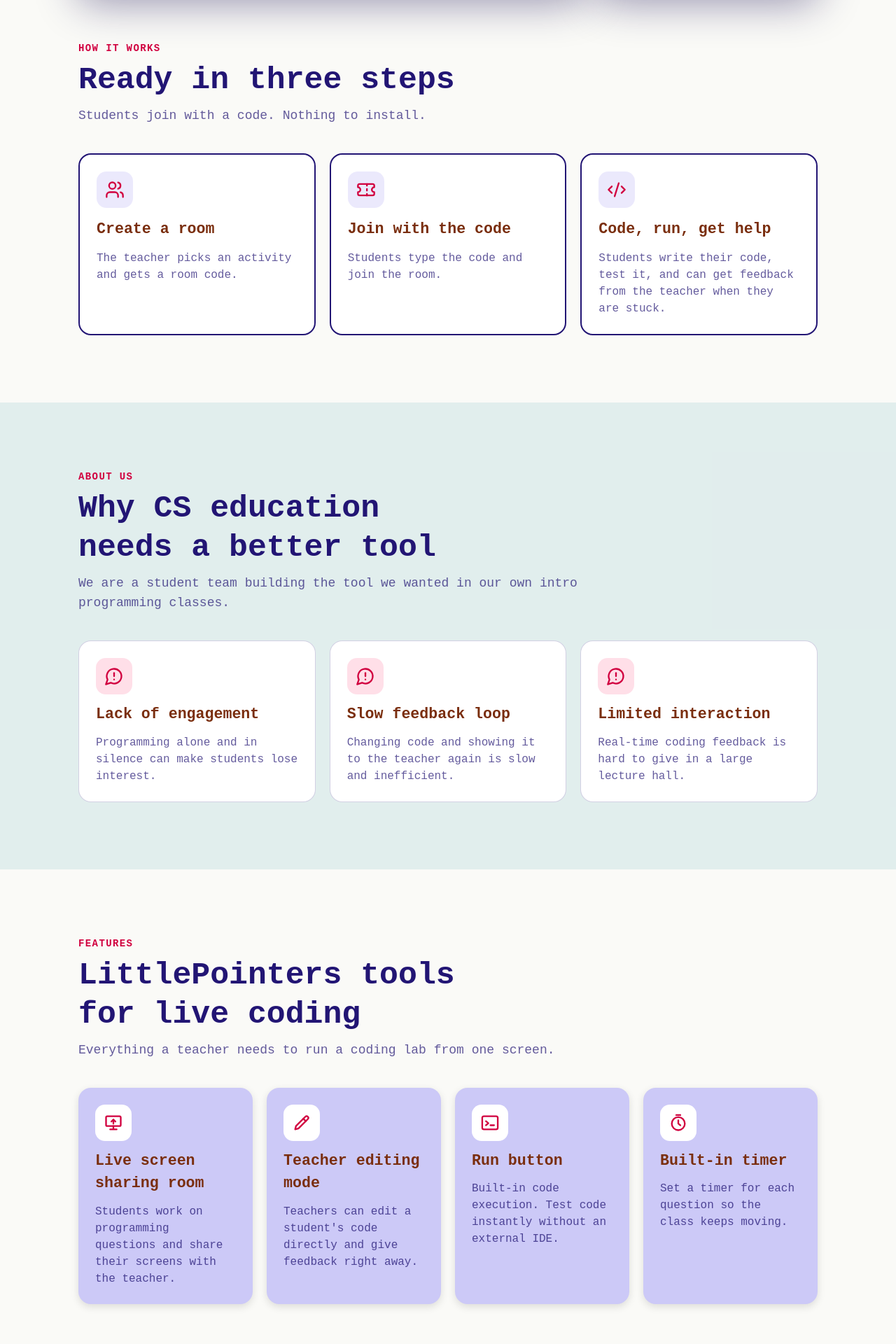
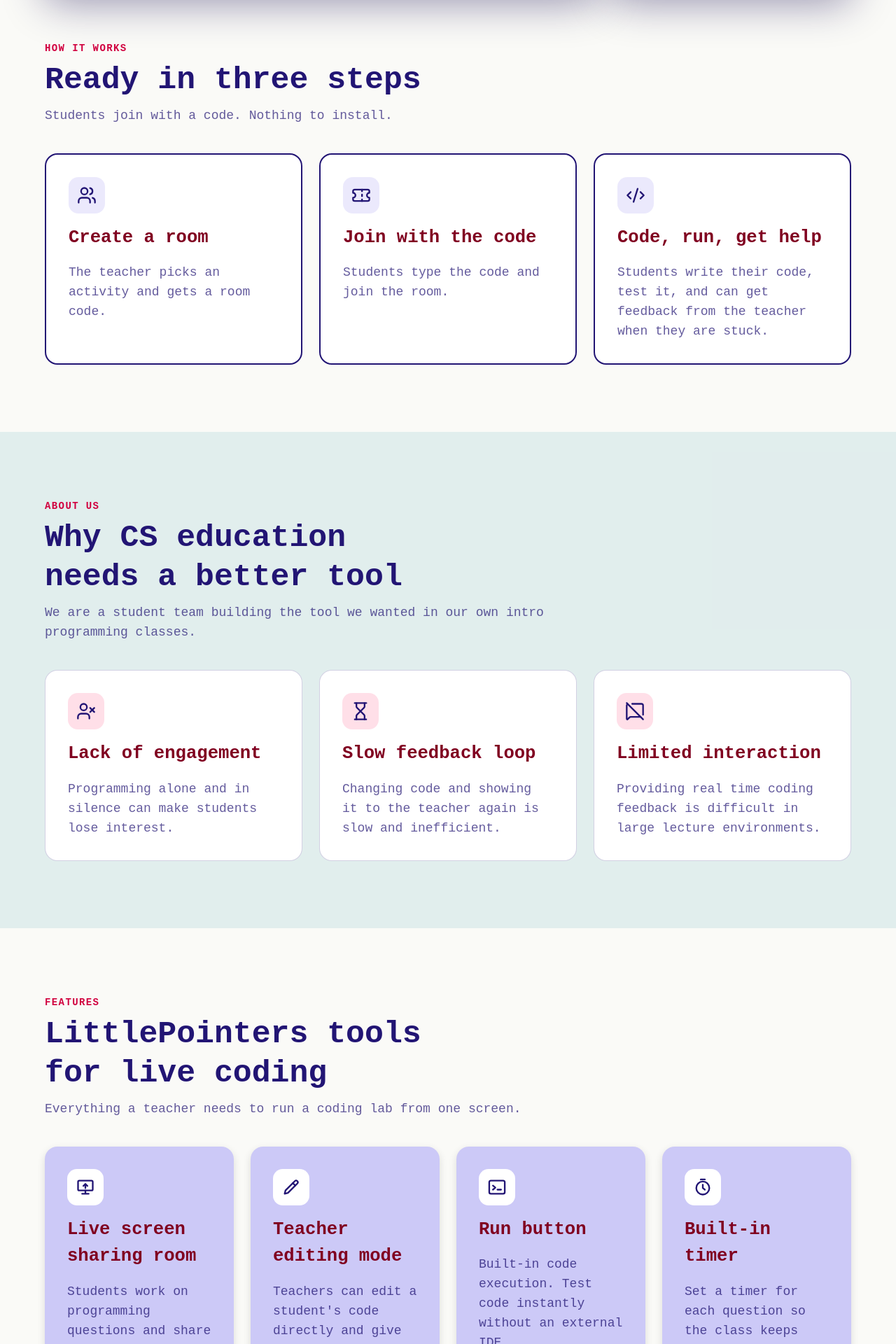
Before and after one commit to nnechi/CS-472, a React (Vite) app in the folder client/: page / in a window 1280 px wide. Shown: the part 880-2800 px from the top of the page at 70% size. Built offline with nearby package versions, Linux system fonts and the light colour scheme; no server answers; a web font is replaced by a local one.

Commit message:
Update homepage styling, footer links, and navbar size (#59)

```diff
--- a/client/src/components/NavLinks.tsx
+++ b/client/src/components/NavLinks.tsx
@@ -13,7 +13,7 @@ const menuItemClass = ({isActive}:{isActive:boolean}) =>
 export default function NavLinks({ onLinkClick, menuItem = false }: NavLinksProp) {
     const getLinkClass = ({isActive}:{isActive:boolean}) =>
         // Same white highlight as the dashboard menu: white when current, light gray on hover.
-        `rounded-lg px-3 py-2 text-base md:text-lg text-brand hover:bg-white/60 ${isActive
+        `rounded-lg px-3 py-2 text-lg md:text-xl text-brand hover:bg-white/60 ${isActive
             ? "bg-white font-semibold"
             : "font-normal"}`;
 
--- a/client/src/components/SignInLinks.tsx
+++ b/client/src/components/SignInLinks.tsx
@@ -7,14 +7,14 @@ export default function getSignInLinks({ menuItem = false }: { menuItem?: boolea
             <>
                 <Link
                     to="/login"
-                    className={menuItem ? menuClass : "text-brand/70 hover:text-brand transition-colors md:rounded-lg md:border md:border-brand md:bg-white md:px-4 md:py-2 text-base md:text-lg font-normal md:text-brand md:hover:bg-white/70"}
+                    className={menuItem ? menuClass : "text-brand/70 hover:text-brand transition-colors md:rounded-lg md:border md:border-brand md:bg-white md:px-4 md:py-2 text-lg md:text-xl font-normal md:text-brand md:hover:bg-white/70"}
                 >
                     Sign In
                 </Link>
 
                 <Link
                     to="/signup"
-                    className={menuItem ? menuClass : "text-brand/70 hover:text-brand transition-colors md:rounded-lg md:border md:border-brand md:bg-brand md:px-4 md:py-2 text-base md:text-lg font-normal md:text-white md:hover:bg-white/70 md:hover:text-brand"}
+                    className={menuItem ? menuClass : "text-brand/70 hover:text-brand transition-colors md:rounded-lg md:border md:border-brand md:bg-brand md:px-4 md:py-2 text-lg md:text-xl font-normal md:text-white md:hover:bg-white/70 md:hover:text-brand"}
                 >
                     Sign Up
                 </Link>
--- a/client/src/pages/Home.tsx
+++ b/client/src/pages/Home.tsx
@@ -7,7 +7,7 @@
 // The footer is in components/Footer.tsx.
 import { FormEvent, ReactNode, useEffect, useState } from "react"
 import { useLocation, useNavigate } from "react-router-dom"
-import { CodeXml, Ticket, Users } from "lucide-react"
+import { CodeXml, Hourglass, MessageSquareOff, Ticket, UserX, Users } from "lucide-react"
 import codingRoomPic from "../assets/home/example.png"
 import waitingRoomPic from "../assets/home/waiting-room.png"
 import PupAvatar from "../components/chat/PupAvatar"
@@ -17,9 +17,9 @@ import { ROOM_CODE_MAX_LENGTH, normalizeRoomCode } from "../utils/roomCode"
 // page sits inside the layout's centered column.
 const FULL_WIDTH = "mx-[calc(50%-50vw)]"
 // Keeps the content of every band in the same centered column.
-const COLUMN = "mx-auto w-full max-w-6xl px-6 sm:px-12"
+const COLUMN = "mx-auto w-full max-w-screen-2xl px-6 sm:px-12 lg:px-16"
 
-// One icon style for the Features and About cards (same as the Features page).
+// One icon style for the Features cards (same as the Features page).
 function FeatureIcon({ children }: { children: ReactNode }) {
     return (
         <svg width="28" height="28" viewBox="0 0 24 24" fill="none" stroke="currentColor" strokeWidth="2" strokeLinecap="round" strokeLinejoin="round" aria-hidden="true">
@@ -70,12 +70,10 @@ const FEATURES = [
     },
 ]
 
-const alertIcon = <FeatureIcon><path d="M7.9 20A9 9 0 1 0 4 16.1L2 22Z" /><path d="M12 8v4" /><path d="M12 16h.01" /></FeatureIcon>
-
 const WHY = [
-    { title: "Lack of engagement", text: "Programming alone and in silence can make students lose interest." },
-    { title: "Slow feedback loop", text: "Changing code and showing it to the teacher again is slow and inefficient." },
-    { title: "Limited interaction", text: "Real-time coding feedback is hard to give in a large lecture hall." },
+    { icon: <UserX className="h-7 w-7" aria-hidden="true" />, title: "Lack of engagement", text: "Programming alone and in silence can make students lose interest." },
+    { icon: <Hourglass className="h-7 w-7" aria-hidden="true" />, title: "Slow feedback loop", text: "Changing code and showing it to the teacher again is slow and inefficient." },
+    { icon: <MessageSquareOff className="h-7 w-7" aria-hidden="true" />, title: "Limited interaction", text: "Providing real time coding feedback is difficult in large lecture environments." },
 ]
 
 export default function Home() {
@@ -133,7 +131,7 @@ export default function Home() {
                             placeholder="Enter room code"
                             className="h-12 min-w-0 flex-1 bg-transparent px-4 text-lg uppercase tracking-[0.12em] text-brand placeholder:normal-case placeholder:tracking-normal placeholder:text-brand/50 focus:outline-none"
                         />
-                        <button type="submit" className="h-12 cursor-pointer rounded-full bg-[#b45309] px-6 font-bold text-white bg-brand hover:bg-brand/90">
+                        <button type="submit" className="h-12 cursor-pointer rounded-full bg-brand px-6 font-bold text-white hover:bg-brand/90">
                             Join
                         </button>
                     </form>
@@ -162,12 +160,12 @@ export default function Home() {
             <section id="how" className={`${FULL_WIDTH} scroll-mt-6 pb-24 pt-56`}>
                 <div className={COLUMN}>
                     <SectionHead kicker="How it works" title="Ready in three steps" text="Students join with a code. Nothing to install." />
-                    <ol className="m-0 grid list-none gap-5 p-0 md:grid-cols-3">
+                    <ol className="m-0 grid list-none gap-6 p-0 md:grid-cols-3">
                         {STEPS.map((step) => (
-                            <li key={step.title} className="flex flex-col gap-3.5 rounded-2xl border-2 border-brand bg-white p-6">
-                                <span className="flex h-13 w-13 items-center justify-center rounded-xl bg-pop/40 text-[#D1003F]">{step.icon}</span>
-                                <h3 className="text-[1.35rem] font-bold text-[#7A2E0E]">{step.title}</h3>
-                                <p className="text-brand/70">{step.text}</p>
+                            <li key={step.title} className="flex flex-col gap-4 rounded-2xl border-2 border-brand bg-white p-8">
+                                <span className="flex h-13 w-13 items-center justify-center rounded-xl bg-pop/40 text-brand">{step.icon}</span>
+                                <h3 className="text-[1.6rem] font-bold text-[#800020]">{step.title}</h3>
+                                <p className="text-lg text-brand/70">{step.text}</p>
                             </li>
                         ))}
                     </ol>
@@ -178,12 +176,12 @@ export default function Home() {
             <section id="about" className={`${FULL_WIDTH} scroll-mt-6 bg-brand-light/30 py-24`}>
                 <div className={COLUMN}>
                     <SectionHead kicker="About us" title="Why CS education needs a better tool" text="We are a student team building the tool we wanted in our own intro programming classes." />
-                    <div className="grid gap-5 md:grid-cols-3">
+                    <div className="grid gap-6 md:grid-cols-3">
                         {WHY.map((item) => (
-                            <article key={item.title} className="flex flex-col gap-3 rounded-2xl border border-brand/20 bg-white p-6">
-                                <span className="flex h-13 w-13 items-center justify-center rounded-xl bg-warn/40 text-[#D1003F]">{alertIcon}</span>
-                                <h3 className="text-[1.35rem] font-bold text-[#7A2E0E]">{item.title}</h3>
-                                <p className="text-brand/70">{item.text}</p>
+                            <article key={item.title} className="flex flex-col gap-4 rounded-2xl border border-brand/20 bg-white p-8">
+                                <span className="flex h-13 w-13 items-center justify-center rounded-xl bg-warn/40 text-brand">{item.icon}</span>
+                                <h3 className="text-[1.6rem] font-bold text-[#800020]">{item.title}</h3>
+                                <p className="text-lg text-brand/70">{item.text}</p>
                             </article>
                         ))}
                     </div>
@@ -194,12 +192,12 @@ export default function Home() {
             <section id="features" className={`${FULL_WIDTH} scroll-mt-6 py-24`}>
                 <div className={COLUMN}>
                     <SectionHead kicker="Features" title="LittlePointers tools for live coding" text="Everything a teacher needs to run a coding lab from one screen." />
-                    <div className="grid gap-5 sm:grid-cols-2 lg:grid-cols-4">
+                    <div className="grid gap-6 sm:grid-cols-2 lg:grid-cols-4">
                         {FEATURES.map((feature) => (
-                            <article key={feature.title} className="flex flex-col gap-3 rounded-2xl bg-pop p-6 shadow-[0_4px_12px_rgba(0,0,0,0.12)]">
-                                <span className="flex h-13 w-13 items-center justify-center rounded-xl bg-white text-[#D1003F]">{feature.icon}</span>
-                                <h3 className="text-[1.35rem] font-bold text-[#7A2E0E]">{feature.title}</h3>
-                                <p className="text-brand/75">{feature.text}</p>
+                            <article key={feature.title} className="flex flex-col gap-4 rounded-2xl bg-pop p-8 shadow-[0_4px_12px_rgba(0,0,0,0.12)]">
+                                <span className="flex h-13 w-13 items-center justify-center rounded-xl bg-white text-brand">{feature.icon}</span>
+                                <h3 className="text-[1.6rem] font-bold text-[#800020]">{feature.title}</h3>
+                                <p className="text-lg text-brand/75">{feature.text}</p>
                             </article>
                         ))}
                     </div>
@@ -208,7 +206,7 @@ export default function Home() {
 
             {/* ===== 5. FOR TEACHERS / FOR STUDENTS ===== */}
             <section className={`${FULL_WIDTH} bg-brand-light/30 py-24`}>
-                <div className={`${COLUMN} grid gap-5 md:grid-cols-2`}>
+                <div className={`${COLUMN} grid gap-6 md:grid-cols-2`}>
                     <div className="flex flex-col gap-3.5 rounded-3xl bg-pop p-8">
                         <span className="text-sm font-bold uppercase tracking-widest text-[#800020]">For teachers</span>
                         <h3 className="text-[1.7rem] font-bold">See every student's code at once</h3>
```
Also changed, not shown: client/src/components/Footer.tsx (+3 -8 lines).
